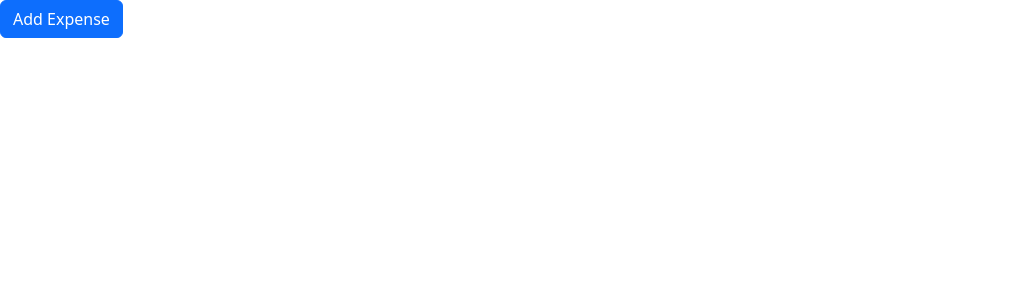
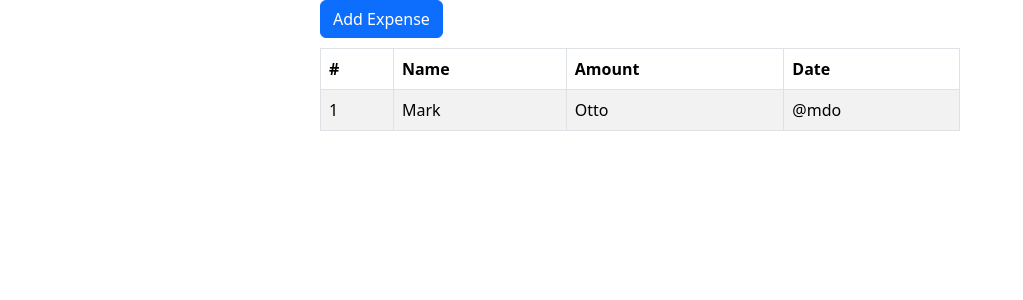
Before and after one commit to lequang123/CIJS90, a React (Create React App) app in the folder Mindx-CIJs90/code-intensive/: page / in a window 1280 px wide. Shown: the top 300 px of the page, without its empty margins (0-1023 px from the left). Built offline with nearby package versions, Linux system fonts and the light colour scheme.

Commit message:
big assingment

```diff
--- a/Mindx-CIJs90/code-intensive/src/big-assignment/components/AddForm.jsx
+++ b/Mindx-CIJs90/code-intensive/src/big-assignment/components/AddForm.jsx
@@ -1,42 +1,78 @@
 import React, { useState } from 'react';
 import { Button, Form, Row, Col } from 'react-bootstrap';
+import { ToastContainer, toast } from 'react-toastify';
+import 'react-toastify/dist/ReactToastify.css';
 
 export default function AddForm() {
-  const [isAdded, setisAdded] = useState(false);
-  console.log(isAdded);
+  const initData = {name: '', amount: '', date: ''};
+  const [isAdded, setIsAdded] = useState(false);
+  const [expenseInfo, setexpenseInfo] = useState(initData);
+  const {name, amount, date} = expenseInfo;
 
-  console.log('orgin master')
+  const handleChange = event =>{
+    const {name, value} = event.target;
+    setexpenseInfo({...expenseInfo, [name]: value});
+  };
+
+  const handleAdd = () =>{
+    console.log(name);
+    if(!name || !amount || !date){
+      toast.error('empty name, please input name!')
+    }else{
+      setexpenseInfo(initData);
+    }
+  }
+
+  const handleChangeStatusAdd = () => setIsAdded(prev => !prev);
+
+  const handleCancel = () =>{
+    handleChangeStatusAdd();
+    setexpenseInfo(initData);
+  }
+
   return (
-    <div>
+    <div className='add-form'>
       {
-        !isAdded ? <Button className='btn-add'
-          onClick={() => setisAdded(prev => !prev)}>Add Expense
+        !isAdded ? <Button
+          onClick={() => handleChangeStatusAdd()}>Add Expense
         </Button> :
           <Form>
             <Form.Group as={Row} className="mb-3">
               <Form.Label column sm="2">Name</Form.Label>
               <Col sm="10">
-                <Form.Control type='text' id="name" name="name" placeholder="Enter name here" />
+                <Form.Control
+                    type='text' id="name" name="name"
+                    value={name} placeholder="Enter name here"
+                    onChange={handleChange}
+                  />
               </Col>
             </Form.Group>
 
             <Form.Group as={Row} className="mb-3">
               <Form.Label column sm="2"> Amount</Form.Label>
               <Col sm="10">
-                <Form.Control id="amount" name="amount" type="number" placeholder="Enter amount here" />
+                <Form.Control
+                  id="amount" name="amount"
+                  type="number" value={amount} placeholder="Enter amount here"
+                  onChange={handleChange}
+                />
               </Col>
             </Form.Group>
             <Form.Group as={Row} className="mb-3">
               <Form.Label column sm="2"> Date</Form.Label>
               <Col sm="10">
-                <Form.Control id="date" name="date" type="text" placeholder="dd/mm/yyy" />
+                <Form.Control id="date"
+                name="date" type="text"
+                value={date} placeholder="dd/mm/yyy"
+                onChange={handleChange}
+                />
               </Col>
             </Form.Group>
-            <Button className="pr-2">Add</Button>
-            <Button>Cancel</Button>
+            <Button className="add-btn" onClick={handleAdd}>Add</Button>
+            <Button onClick={handleCancel}>Cancel</Button>
           </Form>
       }
-
+      <ToastContainer position="top-center"/>
     </div>
   )
 };
--- a/Mindx-CIJs90/code-intensive/src/big-assignment/components/Appcontainer.jsx
+++ b/Mindx-CIJs90/code-intensive/src/big-assignment/components/Appcontainer.jsx
@@ -1,5 +1,6 @@
 import React from 'react';
 import AddForm from './AddForm';
+import DataGrid from './DataGrid';
 import '../index.css';
 import 'bootstrap/dist/css/bootstrap.min.css';
 
@@ -7,6 +8,7 @@ function Appcontainer() {
   return (
     <div className="app-container">
         <AddForm />
+        <DataGrid />
     </div>
   )
 }
--- /dev/null
+++ b/Mindx-CIJs90/code-intensive/src/big-assignment/components/DataGrid.jsx
@@ -0,0 +1,26 @@
+import Table from 'react-bootstrap/Table';
+
+function DataGrid() {
+  return (
+    <Table striped bordered hover>
+      <thead>
+        <tr>
+          <th>#</th>
+          <th>Name</th>
+          <th>Amount</th>
+          <th>Date</th>
+        </tr>
+      </thead>
+      <tbody>
+        <tr>
+          <td>1</td>
+          <td>Mark</td>
+          <td>Otto</td>
+          <td>@mdo</td>
+        </tr>
+      </tbody>
+    </Table>
+  );
+}
+
+export default DataGrid;
--- a/Mindx-CIJs90/code-intensive/src/big-assignment/index.css
+++ b/Mindx-CIJs90/code-intensive/src/big-assignment/index.css
@@ -1,3 +1,14 @@
-@tailwind base;
-@tailwind components;
-@tailwind utilities;
+.app-container{
+    margin-left: auto;
+    margin-right: auto;
+    float: none;
+    max-width: 50%;
+}
+
+.add-form{
+    margin-bottom: 10px;
+}
+
+.add-btn{
+    margin-right: 10px !important;
+}
--- a/Mindx-CIJs90/code-intensive/src/index.css
+++ b/Mindx-CIJs90/code-intensive/src/index.css
@@ -1,3 +1,6 @@
+@tailwind base;
+@tailwind components;
+@tailwind utilities;
 
 body {
   margin: 0;
```
